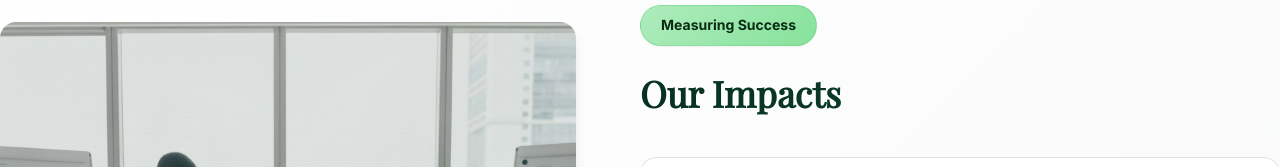
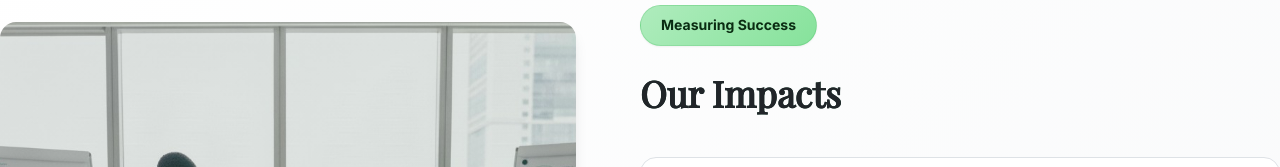
Before and after one commit to harteyhitman/myrtle-solution, a Next.js app: page / in a window 1280 px wide. Shown: the part 4118-4285 px from the top of the page. Built offline with nearby package versions, Linux system fonts and the light colour scheme.

Commit message:
latest fix bright texts

```diff
--- a/src/app/navbar/ourexpertise/OurExpertise.module.scss
+++ b/src/app/navbar/ourexpertise/OurExpertise.module.scss
@@ -49,7 +49,7 @@
   font-size: $text-4xl;
   font-weight: 700;
   margin-bottom: $space-6;
-  // color: var(--secondary);
+  color: var(--secondary);
   line-height: 1.2;
   letter-spacing: 0;
 
--- a/src/app/navbar/ourpartners/OurPartners.module.scss
+++ b/src/app/navbar/ourpartners/OurPartners.module.scss
@@ -51,7 +51,7 @@
   font-size: $text-4xl;
   font-weight: 700;
   margin-bottom: $space-6;
-  // color: var(--secondary);
+  color: var(--secondary);
   line-height: 1.2;
   letter-spacing: 0;
 
--- a/src/components/OurImpacts/OurImpacts.module.scss
+++ b/src/components/OurImpacts/OurImpacts.module.scss
@@ -60,9 +60,10 @@
   font-size: $text-4xl;
   font-weight: 700;
   background: linear-gradient(135deg, $primary 0%, $tertiary 100%);
-  -webkit-background-clip: text;
-  -webkit-text-fill-color: transparent;
+  // -webkit-background-clip: text;
+  // -webkit-text-fill-color: transparent;
   background-clip: text;
+
 }
 
 .impacts {
```
